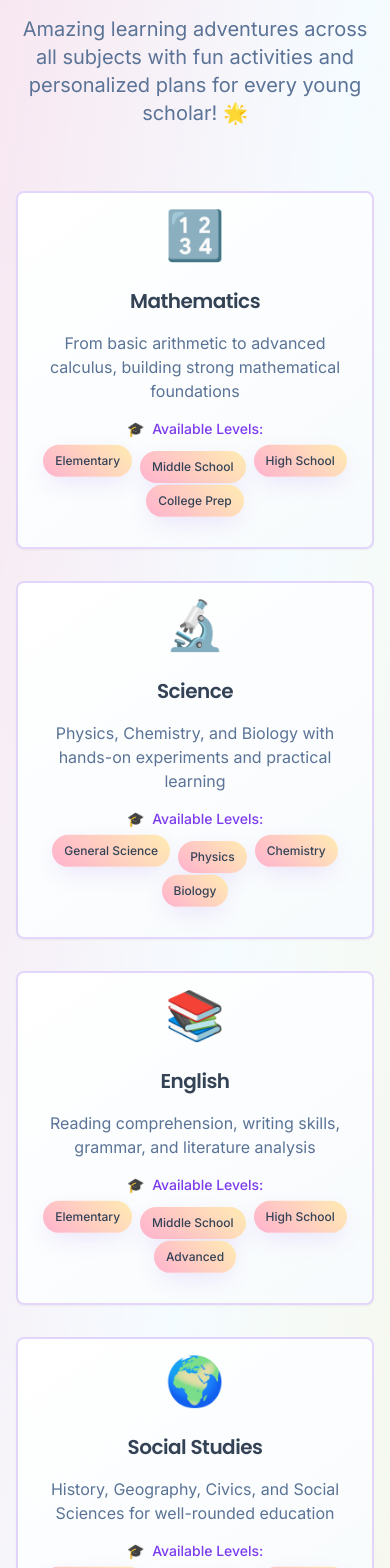
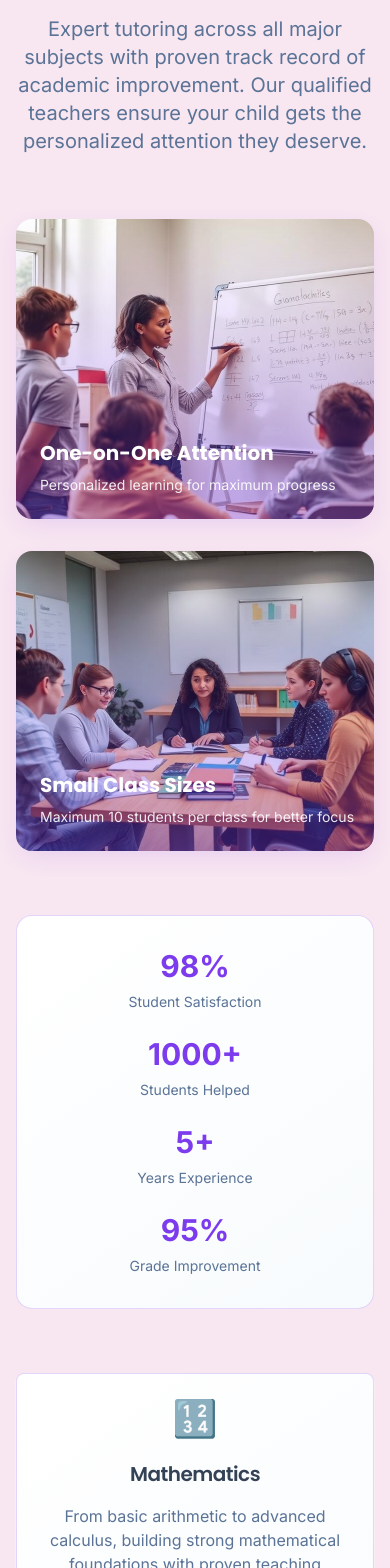
Before and after one commit to 8688879701/after-school, a React (Vite) app: page / in a window 390 px wide. Shown: the part 4153-5721 px from the top of the page. Built offline with nearby package versions, Linux system fonts and the light colour scheme.

Commit message:
Remove subject animations, add tuition images
Removed animations from the subjects section and added tuition images to improve the parent-facing appearance.
-edited src/components/Subjects.tsx

```diff
--- a/src/components/Subjects.tsx
+++ b/src/components/Subjects.tsx
@@ -1,93 +1,157 @@
 import { Card, CardContent, CardHeader, CardTitle } from "@/components/ui/card";
+import tutoringSession from "@/assets/tutoring-session.jpg";
+import smallGroupTutoring from "@/assets/small-group-tutoring.jpg";
 
 const subjects = [
   {
     name: "Mathematics",
-    description: "From basic arithmetic to advanced calculus, building strong mathematical foundations",
+    description: "From basic arithmetic to advanced calculus, building strong mathematical foundations with proven teaching methods",
     icon: "🔢",
-    levels: ["Elementary", "Middle School", "High School", "College Prep"]
+    levels: ["Elementary", "Middle School", "High School", "College Prep"],
+    successRate: "95%",
+    studentsHelped: "150+"
   },
   {
     name: "Science",
-    description: "Physics, Chemistry, and Biology with hands-on experiments and practical learning",
+    description: "Physics, Chemistry, and Biology with hands-on experiments, practical learning, and exam preparation",
     icon: "🔬",
-    levels: ["General Science", "Physics", "Chemistry", "Biology"]
+    levels: ["General Science", "Physics", "Chemistry", "Biology"],
+    successRate: "92%",
+    studentsHelped: "120+"
   },
   {
     name: "English",
-    description: "Reading comprehension, writing skills, grammar, and literature analysis",
+    description: "Reading comprehension, writing skills, grammar, and literature analysis for academic excellence",
     icon: "📚",
-    levels: ["Elementary", "Middle School", "High School", "Advanced"]
+    levels: ["Elementary", "Middle School", "High School", "Advanced"],
+    successRate: "97%",
+    studentsHelped: "200+"
   },
   {
     name: "Social Studies",
-    description: "History, Geography, Civics, and Social Sciences for well-rounded education",
+    description: "History, Geography, Civics, and Social Sciences for comprehensive understanding and better grades",
     icon: "🌍",
-    levels: ["World History", "Local History", "Geography", "Civics"]
+    levels: ["World History", "Local History", "Geography", "Civics"],
+    successRate: "90%",
+    studentsHelped: "100+"
   },
   {
     name: "Telugu",
-    description: "Native language proficiency, literature, and communication skills",
+    description: "Native language proficiency, literature, and communication skills with cultural understanding",
     icon: "🗣️",
-    levels: ["Basic", "Intermediate", "Advanced", "Literature"]
+    levels: ["Basic", "Intermediate", "Advanced", "Literature"],
+    successRate: "98%",
+    studentsHelped: "180+"
   },
   {
     name: "Hindi",
-    description: "Second language learning with focus on reading, writing, and speaking",
+    description: "Second language learning with focus on reading, writing, speaking, and board exam preparation",
     icon: "📝",
-    levels: ["Basic", "Intermediate", "Advanced", "Literature"]
+    levels: ["Basic", "Intermediate", "Advanced", "Literature"],
+    successRate: "94%",
+    studentsHelped: "130+"
   },
 ];
 
 const Subjects = () => {
   return (
-    <section id="subjects" className="py-20 bg-gradient-to-br from-secondary/30 via-background to-accent/20 relative overflow-hidden">
-      {/* Floating background elements */}
-      <div className="absolute top-10 right-10 w-32 h-32 bg-primary/10 rounded-full animate-float"></div>
-      <div className="absolute bottom-20 left-10 w-24 h-24 bg-accent/20 rounded-full animate-bounce-gentle"></div>
-
-      <div className="container mx-auto px-4 relative z-10">
-        <div className="text-center mb-16 animate-slide-in-bounce">
+    <section id="subjects" className="py-20 bg-secondary/30">
+      <div className="container mx-auto px-4">
+        {/* Header Section */}
+        <div className="text-center mb-16">
           <h2 className="font-heading font-bold text-4xl lg:text-5xl text-foreground mb-6">
-            <span className="animate-wiggle inline-block">🎯</span> Fun Subjects We
-            <span className="bg-gradient-rainbow bg-clip-text text-transparent animate-rainbow-text bg-[length:200%_200%]"> Teach</span>
-            <span className="animate-bounce-gentle inline-block ml-2">✨</span>
+            Comprehensive <span className="text-primary">Subject Coverage</span>
           </h2>
-          <p className="text-xl text-muted-foreground max-w-2xl mx-auto">
-            Amazing learning adventures across all subjects with fun activities and personalized plans for every young scholar! 🌟
+          <p className="text-xl text-muted-foreground max-w-3xl mx-auto">
+            Expert tutoring across all major subjects with proven track record of academic improvement.
+            Our qualified teachers ensure your child gets the personalized attention they deserve.
           </p>
         </div>
 
-        <div className="grid md:grid-cols-2 lg:grid-cols-3 xl:grid-cols-4 gap-8">
+        {/* Tutoring Images Section */}
+        <div className="grid lg:grid-cols-2 gap-8 mb-16">
+          <div className="relative rounded-2xl overflow-hidden shadow-card">
+            <img
+              src={tutoringSession}
+              alt="Professional tutoring session with qualified teacher"
+              className="w-full h-[300px] object-cover"
+            />
+            <div className="absolute inset-0 bg-gradient-to-t from-primary/40 to-transparent"></div>
+            <div className="absolute bottom-6 left-6 text-white">
+              <h3 className="font-heading font-bold text-xl mb-2">One-on-One Attention</h3>
+              <p className="text-sm opacity-90">Personalized learning for maximum progress</p>
+            </div>
+          </div>
+          <div className="relative rounded-2xl overflow-hidden shadow-card">
+            <img
+              src={smallGroupTutoring}
+              alt="Small group tutoring class with engaged students"
+              className="w-full h-[300px] object-cover"
+            />
+            <div className="absolute inset-0 bg-gradient-to-t from-primary/40 to-transparent"></div>
+            <div className="absolute bottom-6 left-6 text-white">
+              <h3 className="font-heading font-bold text-xl mb-2">Small Class Sizes</h3>
+              <p className="text-sm opacity-90">Maximum 10 students per class for better focus</p>
+            </div>
+          </div>
+        </div>
+
+        {/* Success Stats */}
+        <div className="bg-gradient-card rounded-2xl p-8 mb-16 border border-primary/20">
+          <div className="grid md:grid-cols-4 gap-6 text-center">
+            <div>
+              <div className="text-3xl font-bold text-primary mb-2">98%</div>
+              <div className="text-sm text-muted-foreground">Student Satisfaction</div>
+            </div>
+            <div>
+              <div className="text-3xl font-bold text-primary mb-2">1000+</div>
+              <div className="text-sm text-muted-foreground">Students Helped</div>
+            </div>
+            <div>
+              <div className="text-3xl font-bold text-primary mb-2">5+</div>
+              <div className="text-sm text-muted-foreground">Years Experience</div>
+            </div>
+            <div>
+              <div className="text-3xl font-bold text-primary mb-2">95%</div>
+              <div className="text-sm text-muted-foreground">Grade Improvement</div>
+            </div>
+          </div>
+        </div>
+
+        {/* Subjects Grid */}
+        <div className="grid md:grid-cols-2 lg:grid-cols-3 gap-8">
           {subjects.map((subject, index) => (
             <Card
               key={index}
-              className="bg-gradient-card border-2 border-primary/20 shadow-rainbow hover:shadow-magical transition-all duration-500 hover:-translate-y-3 hover:scale-105 animate-slide-in-bounce group"
-              style={{animationDelay: `${index * 0.1}s`}}
+              className="bg-gradient-card border border-primary/20 shadow-card hover:shadow-glow transition-all duration-300 hover:-translate-y-1"
             >
               <CardHeader className="text-center pb-4">
-                <div className="text-5xl mb-4 animate-bounce-gentle group-hover:animate-wiggle transition-all duration-300">
-                  {subject.icon}
+                <div className="text-4xl mb-4">{subject.icon}</div>
+                <CardTitle className="font-heading text-xl text-foreground">{subject.name}</CardTitle>
+              </CardHeader>
+              <CardContent className="space-y-4">
+                <p className="text-muted-foreground text-center">{subject.description}</p>
+
+                {/* Success Metrics */}
+                <div className="grid grid-cols-2 gap-4 p-4 bg-primary/5 rounded-lg">
+                  <div className="text-center">
+                    <div className="font-bold text-primary text-lg">{subject.successRate}</div>
+                    <div className="text-xs text-muted-foreground">Success Rate</div>
+                  </div>
+                  <div className="text-center">
+                    <div className="font-bold text-primary text-lg">{subject.studentsHelped}</div>
+                    <div className="text-xs text-muted-foreground">Students Helped</div>
+                  </div>
                 </div>
-                <CardTitle className="font-heading text-xl text-foreground group-hover:text-primary transition-colors">
-                  {subject.name}
-                </CardTitle>
-              </CardHeader>
-              <CardContent className="text-center space-y-4">
-                <p className="text-muted-foreground group-hover:text-foreground transition-colors">
-                  {subject.description}
-                </p>
-                <div className="space-y-3">
-                  <div className="text-sm font-medium text-primary flex items-center justify-center gap-2">
-                    <span className="animate-wiggle">🎓</span>
-                    Available Levels:
-                  </div>
+
+                {/* Available Levels */}
+                <div className="space-y-2">
+                  <div className="text-sm font-medium text-primary text-center">Available Levels:</div>
                   <div className="flex flex-wrap gap-2 justify-center">
                     {subject.levels.map((level, levelIndex) => (
                       <span
                         key={levelIndex}
-                        className="px-3 py-2 bg-gradient-fun text-foreground rounded-full text-xs font-medium shadow-card hover:shadow-rainbow transition-all duration-300 hover:scale-110 animate-bounce-gentle"
-                        style={{animationDelay: `${levelIndex * 0.2}s`}}
+                        className="px-3 py-1 bg-primary/10 text-primary rounded-full text-xs font-medium"
                       >
                         {level}
                       </span>
@@ -98,6 +162,27 @@ const Subjects = () => {
             </Card>
           ))}
         </div>
+
+        {/* Call to Action */}
+        <div className="text-center mt-16">
+          <div className="bg-gradient-card p-8 rounded-2xl border border-primary/20 max-w-2xl mx-auto">
+            <h3 className="font-heading font-bold text-2xl text-foreground mb-4">
+              Ready to See Your Child Excel?
+            </h3>
+            <p className="text-muted-foreground mb-6">
+              Join hundreds of satisfied parents who trust Easy Learn for their child's academic success.
+            </p>
+            <a
+              href="https://wa.me/918500506578"
+              target="_blank"
+              rel="noopener noreferrer"
+              className="inline-flex items-center space-x-3 bg-gradient-to-r from-success to-success/80 hover:from-success/90 hover:to-success text-white px-8 py-4 rounded-xl font-semibold transition-all duration-300 hover:scale-105 shadow-card"
+            >
+              <span>📞</span>
+              <span>Schedule Free Consultation</span>
+            </a>
+          </div>
+        </div>
       </div>
     </section>
   );
```
Also changed, not shown: src/assets/small-group-tutoring.jpg (added), src/assets/tutoring-session.jpg (added).
